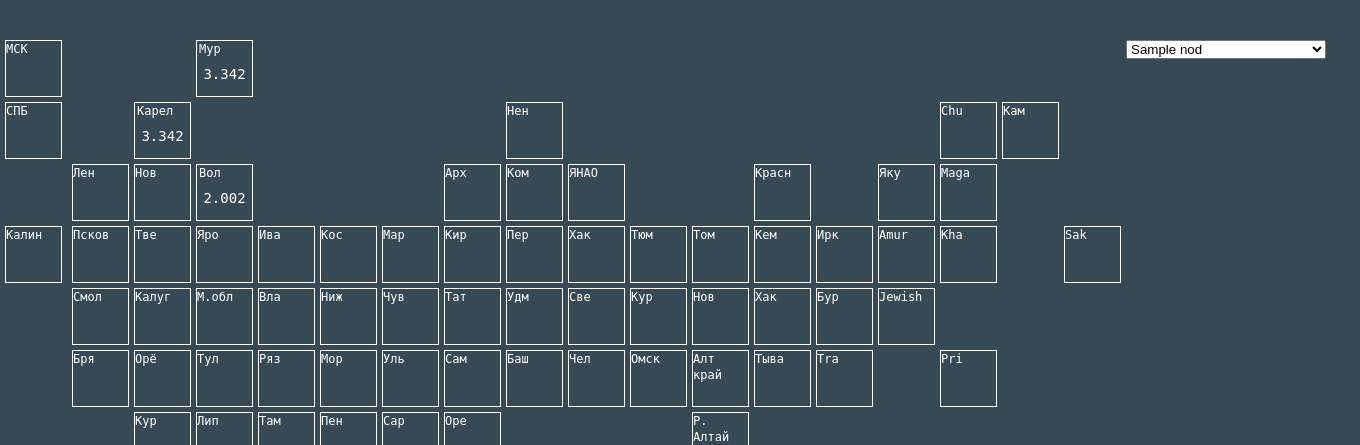
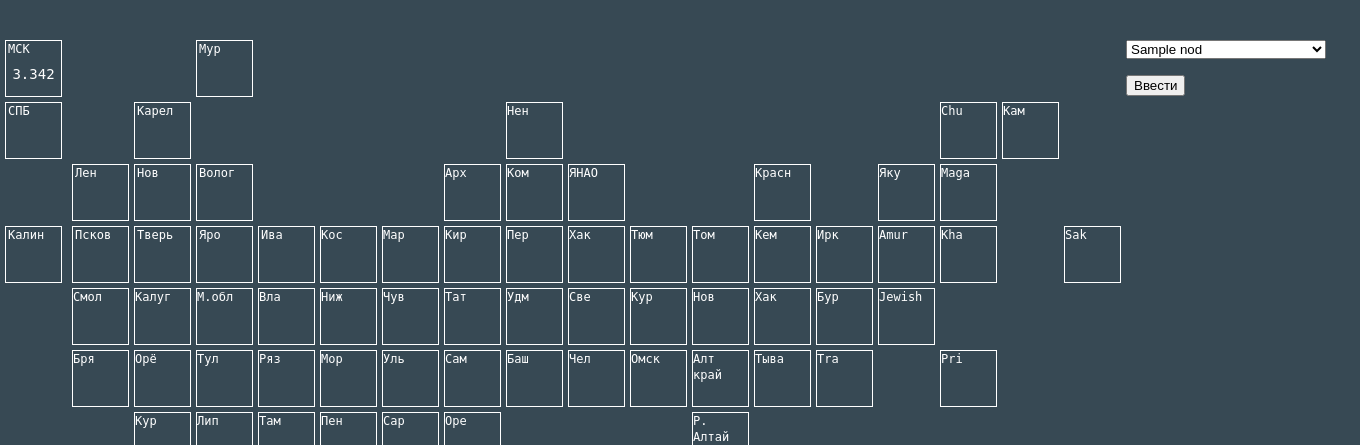
Before and after one commit to Albobob/Morbidity, a Flask app: template Views/templates/tst.html in a window 1360 px wide. Shown: the part 54-499 px from the top of the page. Run offline with Flask 3, Linux system fonts and the light colour scheme; the template is opened without the code that fills it: most values are stand-ins (such as "Sample title", 1, 10 or a date in 2020).

Commit message:
Показатели

```diff
--- a/Views/static/css/tst.css
+++ b/Views/static/css/tst.css
@@ -52,41 +52,77 @@
 
 }
 
-.Kaliningrad { grid-area: Kaliningrad;
+.Kaliningrad {
+    grid-area: Kaliningrad;
+    display: grid;
+    grid-template-rows: 1fr;
+    grid-template-columns: 1fr;
     height: 55px;
     width: 55px;
+    justify-content: center;
+    align-items: center;
 
 }
 
-.MSK { grid-area: MSK;
+.MSK {
+    grid-area: MSK;
+    display: grid;
+    grid-template-rows: 1fr;
+    grid-template-columns: 1fr;
     height: 55px;
     width: 55px;
+    justify-content: center;
+    align-items: center;
 }
 
-.SPB { grid-area: SPB;
+.SPB {
+    grid-area: SPB;
+    display: grid;
+    grid-template-rows: 1fr;
+    grid-template-columns: 1fr;
     height: 55px;
     width: 55px;
+    justify-content: center;
+    align-items: center;
 }
-.Pskov { grid-area: Pskov;
+.Pskov {
+    grid-area: Pskov;
+    display: grid;
+    grid-template-rows: 1fr;
+    grid-template-columns: 1fr;
     height: 55px;
     width: 55px;
+    justify-content: center;
+    align-items: center;
 }
 
 .Len_obl { grid-area: Len_obl;
+    display: grid;
+    grid-template-rows: 1fr;
+    grid-template-columns: 1fr;
     height: 55px;
     width: 55px;
+    justify-content: center;
+    align-items: center;
 }
 
-.Novgorod { grid-area: Novgorod;
+
+.Novgorod {
+    grid-area: Novgorod;
+    display: grid;
+    grid-template-rows: 1fr;
+    grid-template-columns: 1fr;
     height: 55px;
     width: 55px;
+    justify-content: center;
+    align-items: center;
  }
 
 .Vologda {
   grid-area: Vologda;
   display: grid;
-  grid-template-rows: 2fr;
-  grid-template-columns: 2fr;
+  grid-template-rows: 1fr;
+  grid-template-columns: 1fr;
   height: 55px;
   width: 55px;
   justify-content: center;
@@ -117,19 +153,37 @@
   align-items: center;
 }
 
-.Tver { grid-area: Tver;
+.Tver {
+    grid-area: Tver;
+    display: grid;
+    grid-template-rows: 1fr;
+    grid-template-columns: 1fr;
     height: 55px;
     width: 55px;
+    justify-content: center;
+    align-items: center;
 }
 
-.Yaroslavl { grid-area: Yaroslavl;
+.Yaroslavl {
+    grid-area: Yaroslavl;
+    display: grid;
+    grid-template-rows: 1fr;
+    grid-template-columns: 1fr;
     height: 55px;
     width: 55px;
+    justify-content: center;
+    align-items: center;
 }
 
-.Ivanovo { grid-area: Ivanovo;
+.Ivanovo {
+    grid-area: Ivanovo;
+    display: grid;
+    grid-template-rows: 1fr;
+    grid-template-columns: 1fr;
     height: 55px;
     width: 55px;
+    justify-content: center;
+    align-items: center;
 }
 
 .Kostroma { grid-area: Kostroma;
--- a/Views/templates/tst.html
+++ b/Views/templates/tst.html
@@ -10,37 +10,84 @@
         <div class="container_reg">
             <div class="spaces">
                 <div class="Kaliningrad">
-                    Калин
+                    <span class="name">Калин</span>
+                    {% for i in form_2 %}
+                    {% if i.rg_id == 24 %}
+                    <span class="value">{{ i.value }}</span>
+                    {% endif %}
+                    {% endfor %}
                 </div>
                 <div class="Pskov">
-                    Псков
+                    <span class="name">Псков</span>
+                    {% for i in form_2 %}
+                    {% if i.rg_id == 28 %}
+                    <span class="value">{{ i.value }}</span>
+                    {% endif %}
+                    {% endfor %}
                 </div>
                 <div class="Len_obl">
-                    Лен
+                    <span class="name">Лен</span>
+                    {% for i in form_2 %}
+                    {% if i.rg_id == 25 %}
+                    <span class="value">{{ i.value }}</span>
+                    {% endif %}
+                    {% endfor %}
                 </div>
                 <div class="Novgorod">
-                    Нов
+                    <span class="name">Нов</span>
+                    {% for i in form_2 %}
+                    {% if i.rg_id == 27 %}
+                    <span class="value">{{ i.value }}</span>
+                    {% endif %}
+                    {% endfor %}
                 </div>
                 <div class="Vologda">
-                    <span class="name">Вол</span>
-                    <span class="value">2.002</span>
+                    <span class="name">Волог</span>
+                    {% for i in form_2 %}
+                    {% if i.rg_id == 23 %}
+                    <span class="value">{{ i.value }}</span>
+                    {% endif %}
+                    {% endfor %}
                 </div>
                 <div class="Karelia">
                     <span class="name">Карел</span>
-                    <span class="value">3.342</span>
+                    {% for i in form_2 %}
+                    {% if i.rg_id == 19 %}
+                    <span class="value">{{ i.value }}</span>
+                    {% endif %}
+                    {% endfor %}
                 </div>
                 <div class="Murmansk">
                     <span class="name">Мур</span>
-                    <span class="value">3.342</span>
+                    {% for i in form_2 %}
+                    {% if i.rg_id == 26 %}
+                    <span class="value">{{ i.value }}</span>
+                    {% endif %}
+                    {% endfor %}
                 </div>
                 <div class="Tver">
-                    Тве
+                    <span class="name">Тверь</span>
+                    {% for i in form_2 %}
+                    {% if i.rg_id == 19 %}
+                    <span class="value">{{ i.value }}</span>
+                    {% endif %}
+                    {% endfor %}
                 </div>
                 <div class="Yaroslavl">
-                    Яро
+                    <span class="name">Яро</span>
+                    {% for i in form_2 %}
+                    {% if i.rg_id == 17 %}
+                    <span class="value">{{ i.value }}</span>
+                    {% endif %}
+                    {% endfor %}
                 </div>
                 <div class="Ivanovo">
-                    Ива
+                    <span class="name">Ива</span>
+                    {% for i in form_2 %}
+                    {% if i.rg_id == 5 %}
+                    <span class="value">{{ i.value }}</span>
+                    {% endif %}
+                    {% endfor %}
                 </div>
                 <div class="Kostroma">
                     Кос
@@ -166,10 +213,16 @@
                     Оре
                 </div>
                 <div class="MSK">
-                    МСК
+                    <span class="name">МСК</span>
+                    <span class="value">3.342</span>
                 </div>
                 <div class="SPB">
-                    СПБ
+                    <span class="name">СПБ</span>
+                    {% for i in form_2 %}
+                    {% if i.rg_id == 29 %}
+                    <span class="value">{{ i.value }}</span>
+                    {% endif %}
+                    {% endfor %}
                 </div>
                 <div class="Penza-">
                     Пен
@@ -247,12 +300,15 @@
         </div>
     </div>
     <div class="right">
-
-        <select name="nz_id">
-            {% for nz_id, nz_name in nod %}
-            <option value="{{ nz_id }}">{{ nz_name }}</option>
-            {% endfor %}
-        </select>
+        <form action="{{ url_for('tst') }}" method="POST">
+            <select name="nz_id">
+                {% for nz_id, nz_name in nod %}
+                <option value="{{ nz_id }}">{{ nz_name }}</option>
+                {% endfor %}
+            </select>
+            <br><br>
+            <input type="submit" value="Ввести">
+        </form>
     </div>
 </div>
 
--- a/Views/views.py
+++ b/Views/views.py
@@ -4,6 +4,7 @@
 from Morbidity.Controller.rg_info import get_tu_info
 from Morbidity.Controller.nod_info import get_nz_info
 from Morbidity.Controller.up_down_table import get_up_down
+from Morbidity.Controller.form_2_info import get_fprm_2_info
 from Morbidity.config import SQL_PATH
 
 app = Flask(__name__)
@@ -18,10 +19,16 @@
     return render_template(f'index.html', title='Главная')
 
 
-@app.route('/tst')
+@app.route('/tst', methods=['GET', 'POST'])
 def tst():
     nz = get_nz_info()
-    return render_template(f'tst.html', title='Главная', nod=nz)
+    if request.method == 'POST':
+        nz_id = int(request.form['nz_id'])
+        form_2 = get_fprm_2_info('2009-12-20 00:00:00', nz_id, 1)
+        return render_template(f'tst.html', title='Главная', nod=nz, form_2=form_2)
+    else:
+        return render_template(f'tst.html', title='Главная', nod=nz)
+
 
 
 @app.route('/smp', methods=['GET', 'POST'])
```
Also changed, not shown: Controller/form_2_info.py (added, +23 -0 lines), models/form/form_2.py (+10 -1 lines). Lines whose indentation alone changed are shown as unchanged.
